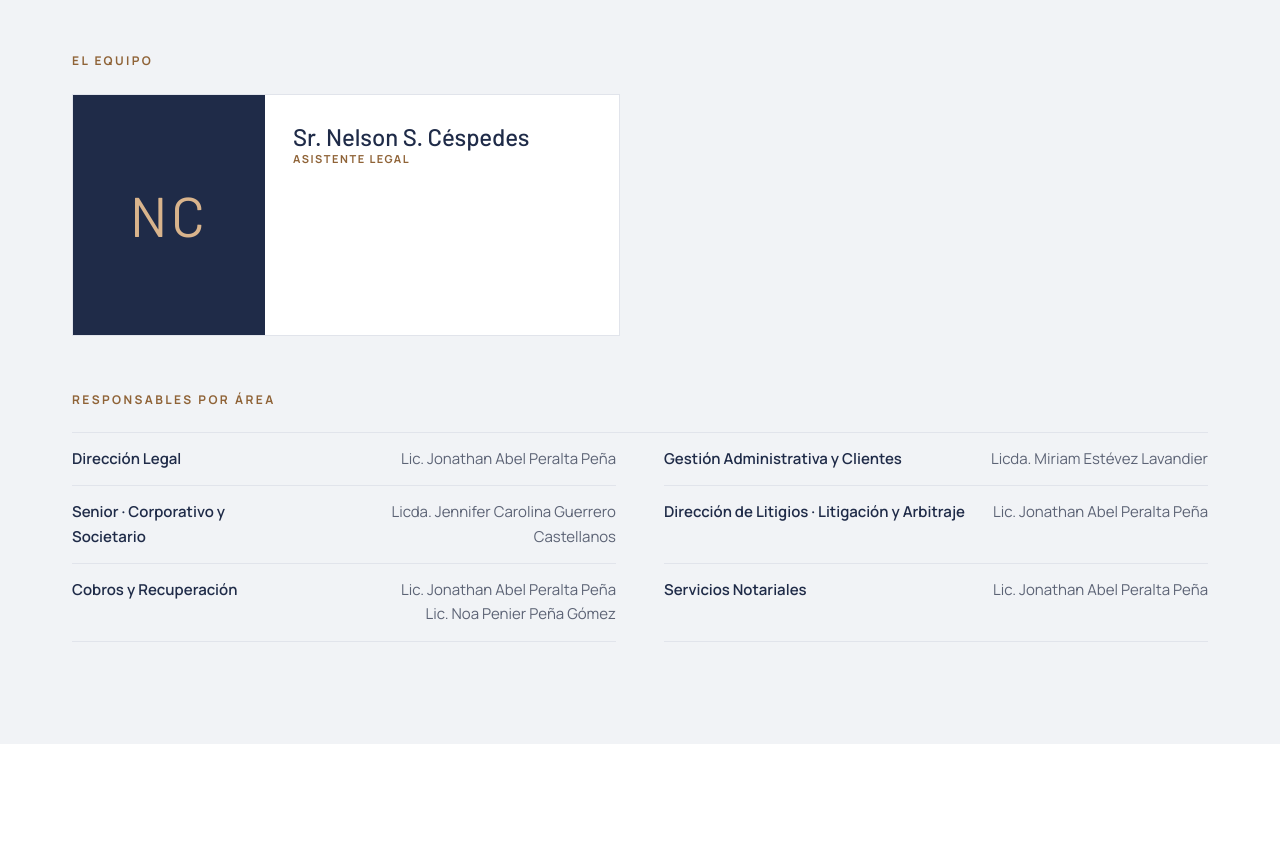
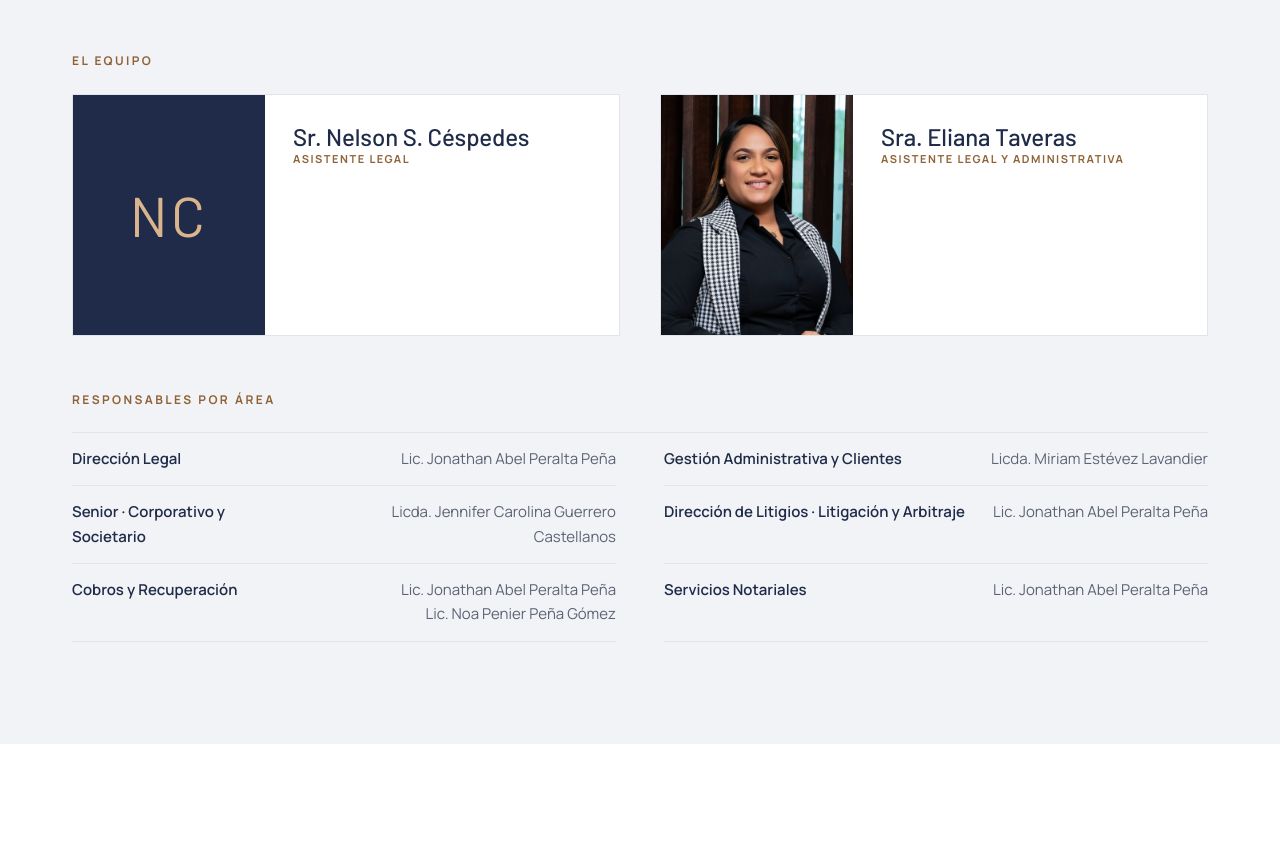
Before and after one commit to Jonathanperaltapena/ESLA-pagina-web, a plain HTML site: page index.html in a window 1280 px wide. Shown: the part 10301-11143 px from the top of the page. Drawn offline with Linux system fonts and the light colour scheme.

Commit message:
Agregar a la Sra. Eliana Taveras a «El equipo»
Asistente legal y administrativa de la firma, con foto (assets/etaveras.jpg).

Co-Authored-By: Claude Opus 5.5 <noreply@anthropic.com>
Claude-Session: https://claude.ai/code/session_0182sjA5TFZt5oNGRahTAd8o

```diff
--- a/index.html
+++ b/index.html
@@ -909,6 +909,15 @@ footer strong { color: #FFFFFF; font-weight: 600; }
           </div>
         </div>
       </article>
+      <article class="partner">
+        <div class="portrait"><img src="assets/etaveras.jpg" alt="Sra. Eliana Taveras" width="480" height="600" loading="lazy"></div>
+        <div class="partner-body">
+          <div>
+            <h3>Sra. Eliana Taveras</h3>
+            <div class="role"><span lang="es">Asistente legal y administrativa</span><span lang="en">Legal and Administrative Assistant</span></div>
+          </div>
+        </div>
+      </article>
     </div>
 
     <h3 class="sub-title"><span lang="es">Responsables por área</span><span lang="en">Practice leads</span></h3>
```
Also changed, not shown: assets/etaveras.jpg (added).
